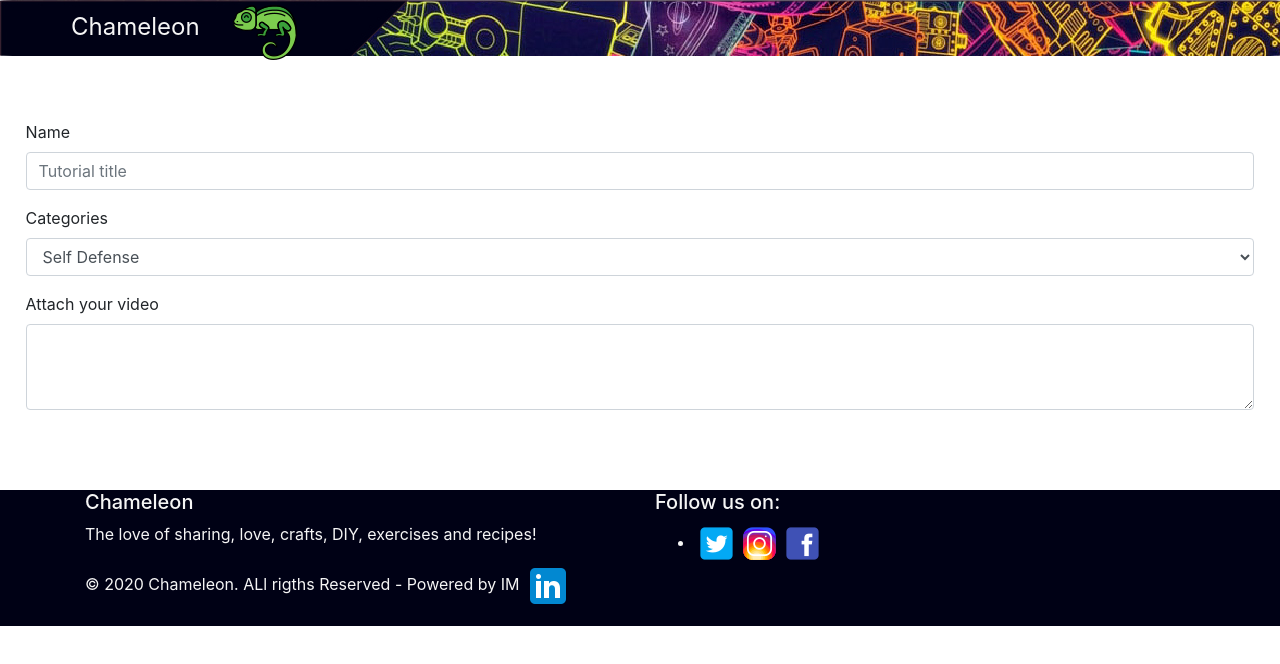
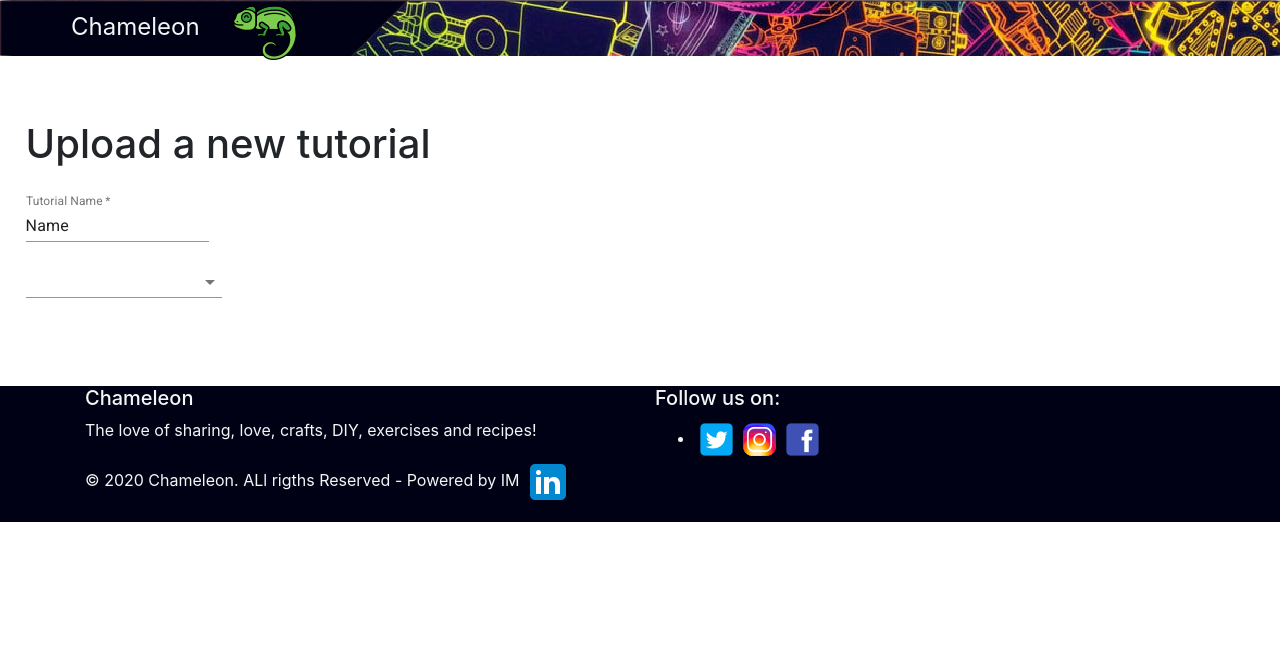
Before and after one commit to IsisPMR/Chameleon, a React (Create React App) app: page /detail/0 in a window 1280 px wide. Shown: the top 664 px of the page. Built offline with nearby package versions, Linux system fonts and the light colour scheme.

Commit message:
LogIn redirection

```diff
--- a/package.json
+++ b/package.json
@@ -10,6 +10,8 @@
     "@testing-library/react": "^9.5.0",
     "@testing-library/user-event": "^7.2.1",
     "bootstrap": "^4.4.1",
+    "material-ui-dropzone": "^2.4.9",
+    "material-ui-icons": "^1.0.0-beta.36",
     "react": "^16.13.0",
     "react-bootstrap": "^1.0.0-beta.17",
     "react-dom": "^16.13.0",
--- a/src/components/Details/Details.css
+++ b/src/components/Details/Details.css
@@ -4,3 +4,11 @@
     padding-bottom: 5%;
     padding-top: 5%;
 }
+
+h1 {
+    padding-bottom: 18px;
+}
+
+.fieldwith {
+    width: 16%;
+}
--- a/src/components/Details/Details.js
+++ b/src/components/Details/Details.js
@@ -1,34 +1,29 @@
 import React, { Component } from "react";
-import Form from "react-bootstrap/Form";
-import './Details.css';
+import TextField from '@material-ui/core/TextField';
+import Select from '@material-ui/core/Select';
+import MenuItem from '@material-ui/core/MenuItem';
+import "./Details.css";
 
 class Details extends Component {
   render() {
     return (
-      <div>
-        <Form className="containerForm">
-          <Form.Group controlId="exampleForm.ControlInput1">
-            <Form.Label>Name</Form.Label>
-            <Form.Control type="text" placeholder="Tutorial title" />
-          </Form.Group>
-          <Form.Group controlId="exampleForm.ControlSelect1">
-            <Form.Label>Categories</Form.Label>
-            <Form.Control as="select">
-              <option>Self Defense</option>
-              <option>Pets</option>
-              <option>Life Style</option>
-              <option>Hacks</option>
-              <option>Love and Relationships</option>
-              <option>Healthy</option>
-              <option>Music</option>
-              <option>Excersice</option>
-            </Form.Control>
-          </Form.Group>
-          <Form.Group controlId="exampleForm.ControlTextarea1">
-            <Form.Label>Attach your video</Form.Label>
-            <Form.Control as="textarea" rows="3" />
-          </Form.Group>
-        </Form>
+
+      <div className="containerForm">
+        <h1>Upload a new tutorial</h1>
+        <TextField required id="standard-required" label="Tutorial Name" defaultValue="Name" /><br/><br/>
+          <Select className="fieldwith">
+          <MenuItem value="">
+            <em>None</em>
+          </MenuItem>
+          <MenuItem value={0}>Self Defense</MenuItem>
+          <MenuItem value={1}>Pets</MenuItem>
+          <MenuItem value={2}>Life Style</MenuItem>
+          <MenuItem value={3}>Hacks</MenuItem>
+          <MenuItem value={4}>Love and Relationships</MenuItem>
+          <MenuItem value={5}>Healthy</MenuItem>
+          <MenuItem value={6}>Music</MenuItem>
+          <MenuItem value={7}>Excersice</MenuItem>
+        </Select><br/><br/>
       </div>
     );
   }
--- a/src/components/Footer/Footer.js
+++ b/src/components/Footer/Footer.js
@@ -8,10 +8,10 @@ import twitter from "../../img/icons/twitter.png";
 class Footer extends React.Component {
   render() {
     return (
-      <div class="footerStyle">
-        <div class="container">
-          <div class="row">
-            <div class="col l6 s12">
+      <div className="footerStyle">
+        <div className="container">
+          <div className="row">
+            <div className="col l6 s12">
               <h5>Chameleon</h5>
               <p>
                 The love of sharing, love, crafts, DIY, exercises and recipes!
@@ -24,7 +24,7 @@ class Footer extends React.Component {
                 </a>
               </p>
             </div>
-            <div class="col l4 offset-l2 s12">
+            <div className="col l4 offset-l2 s12">
               <h5>Follow us on:</h5>
               <ul>
                 <li>
--- a/src/components/Login/Login.js
+++ b/src/components/Login/Login.js
@@ -1,26 +1,32 @@
 import * as React from 'react';
 import {  GlobalContext } from './GlobalContextProvider';
 import TextField from '@material-ui/core/TextField';
+import "./Login.css";
+import { useHistory } from 'react-router-dom';
 
 const Login = () => {
     const {username, password} = React.useContext(GlobalContext);
     const [userInput, setUser] = React.useState("");
     const [passwordInput, setPassword] = React.useState("");
 
+    const reDirection = useHistory();
+
     return <>
     <div>
         <div>
-            <TextField label="username" onChange={userField => setUser(userField.target.value)}/>
+            <TextField label="Username" onChange={userField => setUser(userField.target.value)}/>
         </div>
         <div>
             <TextField label="Password" type="password" onChange={passwordField => setPassword(passwordField.target.value)}/>
         </div>
 
     <button onClick={() => {if(username === userInput && password === passwordInput){
-                            console.log("Succsesfull LogIn");
+                            console.log("LogIn Successfull");
+                            reDirection.push("/Chameleon")
                             }else{
-                            console.log("LogIn Failed");
+                               console.log("LogIn failed");
     }}}>Log in</button>
+
     </div>
     </>
     };
```
Also changed, not shown: src/components/Details/DropZoneForm.js (added), src/components/Login/PrincipalLog.js (line endings or trailing spaces), 1 other file (tests, documents, lock files or other folders).
